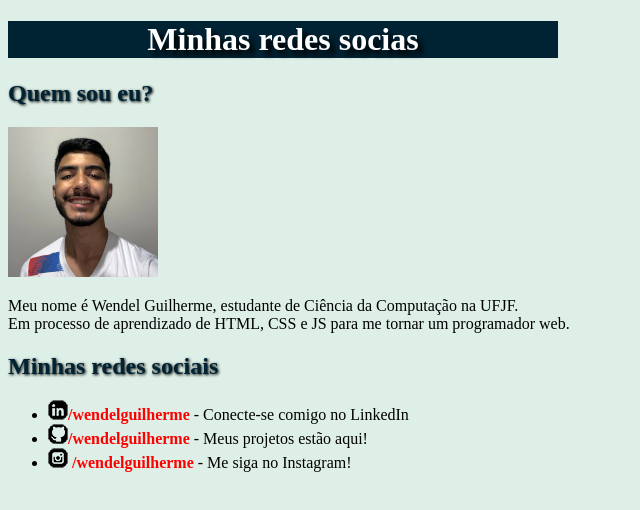
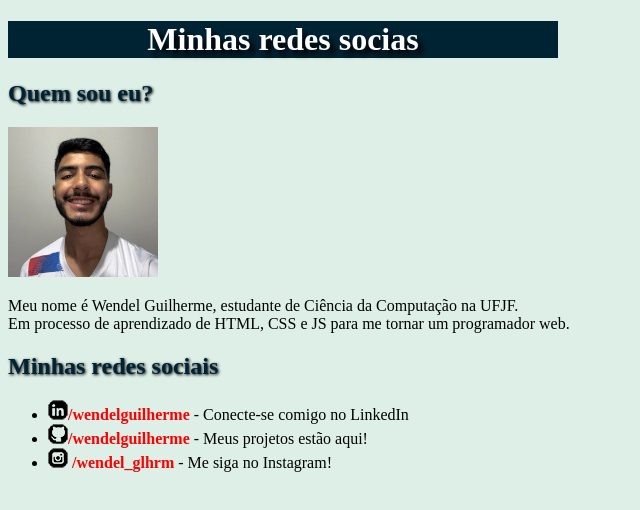
Before and after one commit to wendelguilherme/Um-Pouco-Sobre-Mim, a plain HTML site: page index.html in a window 1280 px wide. Shown: the full height of the page, 0-640 px from the left. Drawn offline with Linux system fonts and the light colour scheme.

Commit message:
Update index.html

```diff
--- a/index.html
+++ b/index.html
@@ -19,7 +19,7 @@
     <ul>
         <li><img src="imagens/icone-linkedin.png" alt="icone linkedin"><a href="https://www.linkedin.com/in/wendelguilherme/" target="_blank" rel="external" >/wendelguilherme</a> - Conecte-se comigo no LinkedIn</li>
         <li><img src="imagens/icone-github.png" alt="icone github"><a href="https://github.com/wendelguilherme" target="_blank" rel="external">/wendelguilherme</a> - Meus projetos estão aqui!</li>
-        <li><img src="imagens/icone-instagram.png"alt="icone instagram"> <a href="https://www.instagram.com/wendel_glhrm/" target="_blank" rel="external">/wendelguilherme</a> - Me siga no Instagram!</li>
+        <li><img src="imagens/icone-instagram.png"alt="icone instagram"> <a href="https://www.instagram.com/wendel_glhrm/" target="_blank" rel="external">/wendel_glhrm</a> - Me siga no Instagram!</li>
     </ul>
 </body>
 </html>
```
